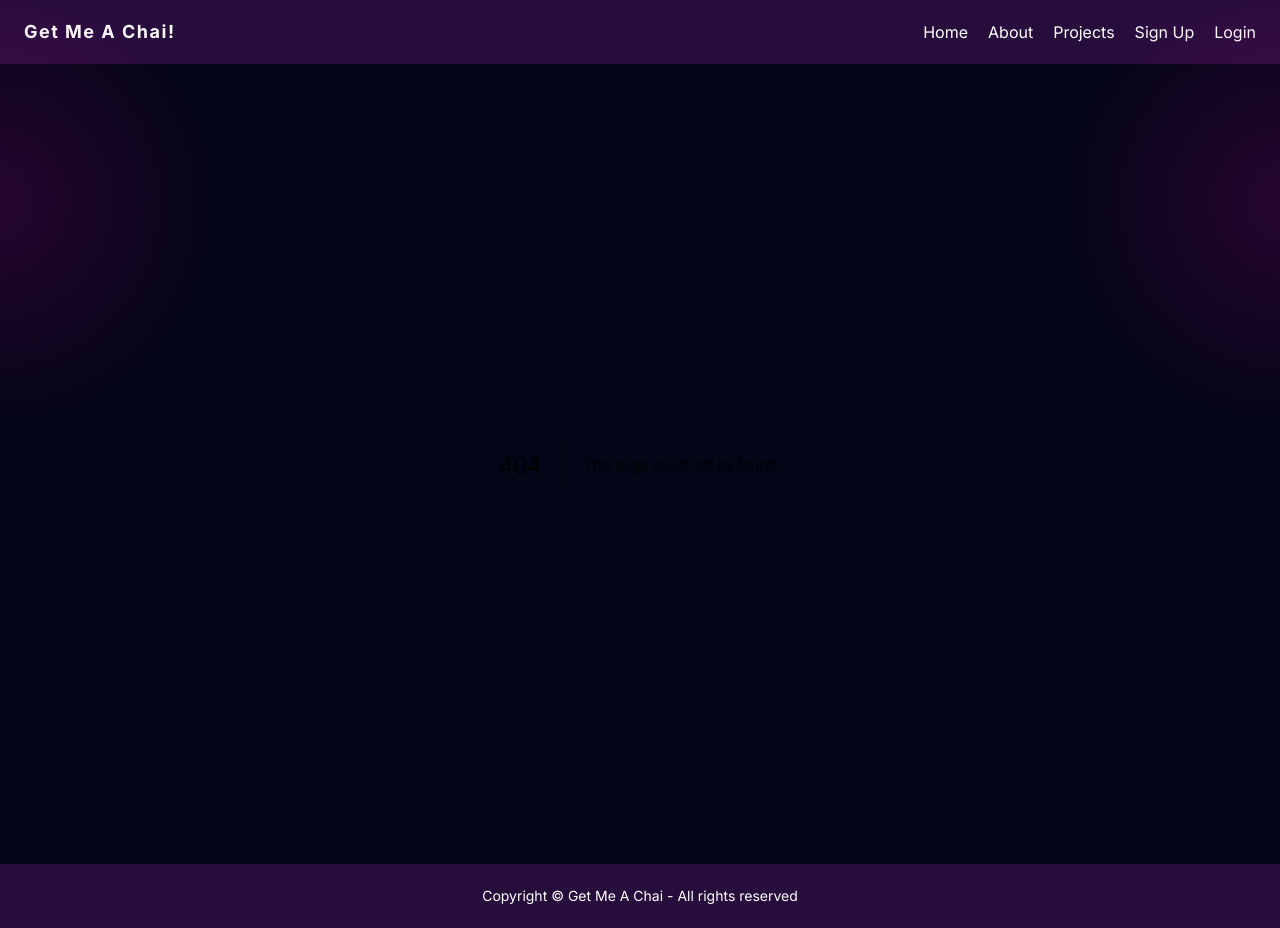
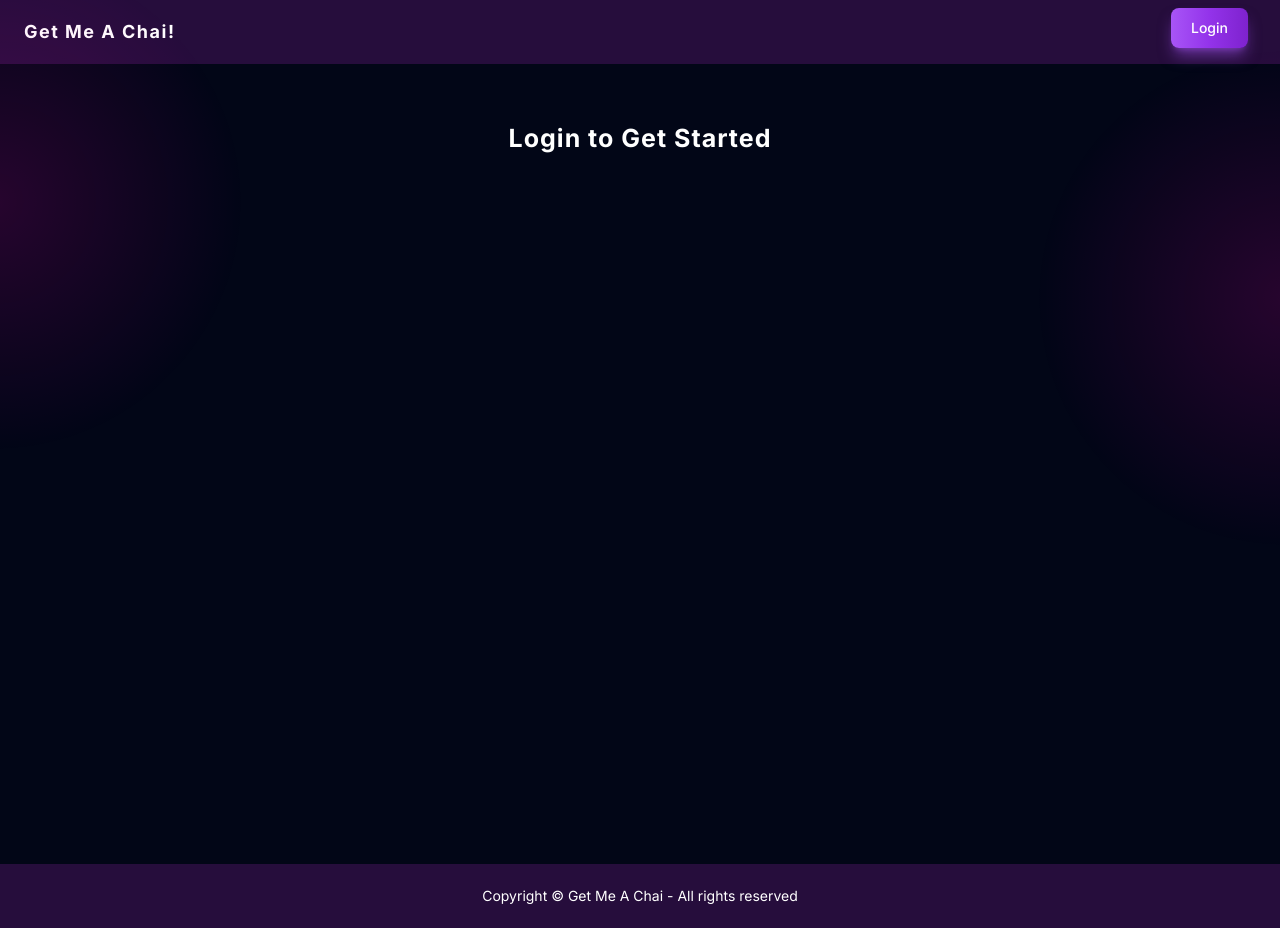
Before and after one commit to AmanMandal7/Get-Me-A-Chai, a Next.js app: page /Login in a window 1280 px wide. Before the commit this address had no page. Shown: the top 928 px of the page. Built offline with nearby package versions, Linux system fonts and the light colour scheme.

Commit message:
Working with the login page

```diff
--- a/app/Components/Navbar.js
+++ b/app/Components/Navbar.js
@@ -1,16 +1,23 @@
 import React from 'react'
+import Link from 'next/link'
 
 const Navbar = () => {
   return (
     <nav className='bg-[#260d3c] text-[white] flex justify-between items-center h-16 px-6 backdrop-blur-[5px]'>
         <div className='logo font-bold text-lg tracking-[1.5px]'>Get Me A Chai!</div>
-        <ul className='flex gap-5'>
+        {/* <ul className='flex gap-5'>
             <li>Home</li>
             <li>About</li>
             <li>Projects</li>
             <li>Sign Up</li>
             <li>Login</li>
-        </ul>
+        </ul> */}
+
+        <div>
+          <Link href={"/Login"}>
+            <button type="button" class="text-white bg-gradient-to-r from-purple-500 via-purple-600 to-purple-700 hover:bg-gradient-to-br focus:ring-4 focus:outline-none focus:ring-purple-300 dark:focus:ring-purple-800 shadow-lg shadow-purple-500/50 dark:shadow-lg dark:shadow-purple-800/80 font-medium rounded-lg text-sm px-5 py-2.5 text-center me-2 mb-2">Login</button>
+          </Link>
+        </div>
     </nav>
   )
 }
--- /dev/null
+++ b/app/Login/page.js
@@ -0,0 +1,15 @@
+import React from 'react'
+
+const page = () => {
+  return (
+    <div className='text-white py-14 flex-col items-center content-center'>
+        <h2 className='text-center font-bold text-[25px] tracking-[1px]'>Login to Get Started</h2>
+
+        <div className='social-login-buttons'>
+
+        </div>
+    </div>
+  )
+}
+
+export default page
--- a/app/layout.js
+++ b/app/layout.js
@@ -17,7 +17,7 @@ export default function RootLayout({ children }) {
         <Navbar/>
         <div className="min-h-screen bg-slate-950">
           <div class="absolute bottom-0 left-[-20%] right-0 top-[-6%] h-[500px] w-[500px] rounded-full bg-[radial-gradient(circle_farthest-side,rgba(255,0,182,.15),rgba(255,255,255,0))]"></div>
-          <div class="absolute bottom-0 right-[-20%] top-[-6%] h-[500px] w-[500px] rounded-full bg-[radial-gradient(circle_farthest-side,rgba(255,0,182,.15),rgba(255,255,255,0))]"></div>
+          <div class="absolute bottom-0 right-[-20%] top-[6%] h-[500px] w-[500px] rounded-full bg-[radial-gradient(circle_farthest-side,rgba(255,0,182,.15),rgba(255,255,255,0))]"></div>
           {children}
         </div>
         <Footer/>
--- a/app/page.js
+++ b/app/page.js
@@ -24,7 +24,7 @@ export default function Home() {
       <div className="line1 h-0.5 opacity-10 bg-[white]"></div>
 
       <div className="w-full h-[55vh] text-[white] flex gap-10 flex-col items-center justify-center">
-        <h1 className="font-bold text-[25px] tracking-[1px]">Your Fans can buy you a Chai</h1>
+        <h2 className="font-bold text-[25px] tracking-[1px]">Your Fans can buy you a Chai</h2>
 
         <div className="items flex items-center justify-center gap-32">
           <div className="item1 flex gap-1 flex-col items-center justify-center">
@@ -50,9 +50,9 @@ export default function Home() {
       <div className="line2 h-0.5 opacity-10 bg-[white]"></div>
 
       <div className="w-full min-h-[60vh] py-10 text-[white] flex gap-5 flex-col items-center justify-center">
-        <h1 className="font-bold text-[25px] tracking-[1px]">Learn more about us</h1>
+        <h2 className="font-bold text-[25px] tracking-[1px]">Learn more about us</h2>
         <iframe width="560" height="315" src="https://www.youtube.com/embed/pBXgoeywweE?si=646D3LTQLYC7_5Xk" title="YouTube video player" frameborder="0" allow="accelerometer; autoplay; clipboard-write; encrypted-media; gyroscope; picture-in-picture; web-share" referrerpolicy="strict-origin-when-cross-origin" allowfullscreen></iframe>
-        <h1 className="text-[15px] text-[#ffffff2b] tracking-[1px]">(This is a random video for demonstration)</h1>
+        <h2 className="text-[15px] text-[#ffffff2b] tracking-[1px]">(This is a random video for demonstration)</h2>
       </div>
     </>
   );
```
